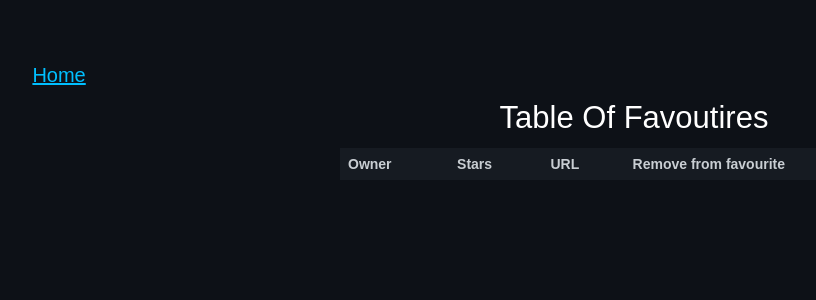
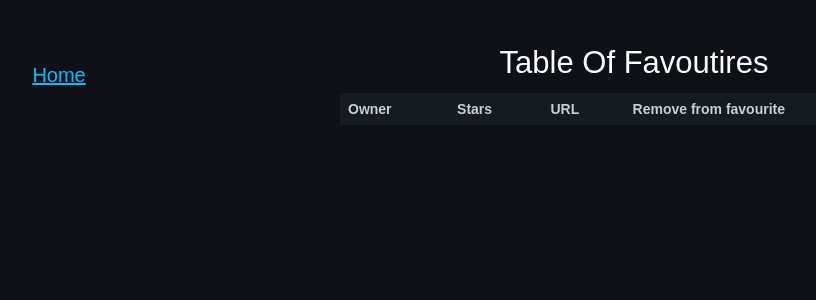
Before and after one commit to al-amiir/CDO-Test-Assignment, a React (Create React App) app: page /favourite-forks in a window 1280 px wide. Shown: the top 300 px of the page, without its empty margins (6-822 px from the left). Built offline with nearby package versions, Linux system fonts and the light colour scheme.

Commit message:
Upload Edits

```diff
--- a/src/components/pages/FavouriteForksPage.jsx
+++ b/src/components/pages/FavouriteForksPage.jsx
@@ -8,12 +8,13 @@ const FavouriteForksPage = () => {
   const githubFavouriteForks = useSelector((state) => state.github.favourtieForks);
 
   return (
-    <div style={{ display: "flex", justifyContent: "center", alignItems: "center", flexDirection: "column", paddingTop: "100px" }}>
+    <div className="favourite-forks">
       <Link to="/" className="links">
         Home
       </Link>
       <p style={{ fontSize: "31px", color: "white" }}>Table Of Favoutires</p>
       <table style={{ width: "592px" }}>
+        <tbody>
           <tr>
             <th>Owner</th>
             <th>Stars</th>
@@ -21,8 +22,9 @@ const FavouriteForksPage = () => {
             <th>Remove from favourite</th>
           </tr>
           {Object.keys(githubFavouriteForks).map((value) => (
-          <TableOfFavouriteForks value={githubFavouriteForks[value]} />
+            <TableOfFavouriteForks key={value} value={githubFavouriteForks[value]} />
           ))}
+        </tbody>
       </table>
     </div>
   );
--- a/src/components/pages/HomePage.jsx
+++ b/src/components/pages/HomePage.jsx
@@ -4,8 +4,8 @@ import SearchBar from "../subComponents/SearchBar";
 
 const HomePage = () => {
   return (
-    <div style={{ display: "flex", flexDirection: "column", justifyContent: "center", alignItems: "center" }}>
-      <p style={{ color: "white", fontSize: "60px", margin: "20px", display: "flex", alignItems: "center" }}>
+    <div className="home">
+      <p className="home-header">
         <img style={{ filter: "invert(1)", marginRight: "10px" }} src="https://img.icons8.com/ios-filled/55  /000000/github.png" />
         <span>Welcome</span>
       </p>
--- a/src/components/subComponents/SearchBar.jsx
+++ b/src/components/subComponents/SearchBar.jsx
@@ -62,6 +62,7 @@ const SearchBar = () => {
           <p className="error-message">{error.data.message}</p>
         ) : data ? (
           <table>
+            <tbody>
               <tr>
                 <th>Owner</th>
                 <th>Stars</th>
@@ -71,6 +72,7 @@ const SearchBar = () => {
               {data?.map((value) => (
                 <TableOfForks key={value.id} value={value} />
               ))}
+            </tbody>
           </table>
         ) : (
           ""
--- a/src/styles/main.css
+++ b/src/styles/main.css
@@ -1,7 +1,8 @@
 @import url(./components/links.css);
 @import url(./components/searchBar.css);
 @import url(./components/pagination.css);
-
+@import url(./pages/home.css);
+@import url(./pages/favourtieForks.css);
 *,
 *::before,
 *::after {
--- /dev/null
+++ b/src/styles/pages/favourtieForks.css
@@ -0,0 +1,7 @@
+.favourite-forks {
+  display: flex;
+  justify-content: center;
+  align-items: center;
+  flex-direction: column;
+  padding-top: 45px;
+}
--- /dev/null
+++ b/src/styles/pages/home.css
@@ -0,0 +1,14 @@
+.home {
+  display: flex;
+  flex-direction: column;
+  justify-content: center;
+  align-items: center;
+}
+
+.home-header {
+  color: white;
+  font-size: 60px;
+  margin: 20px;
+  display: flex;
+  align-items: center;
+}
```
Lines whose indentation alone changed are shown as unchanged.
